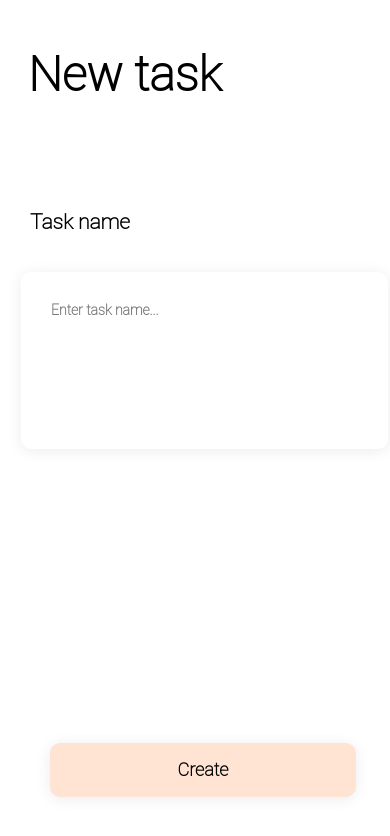
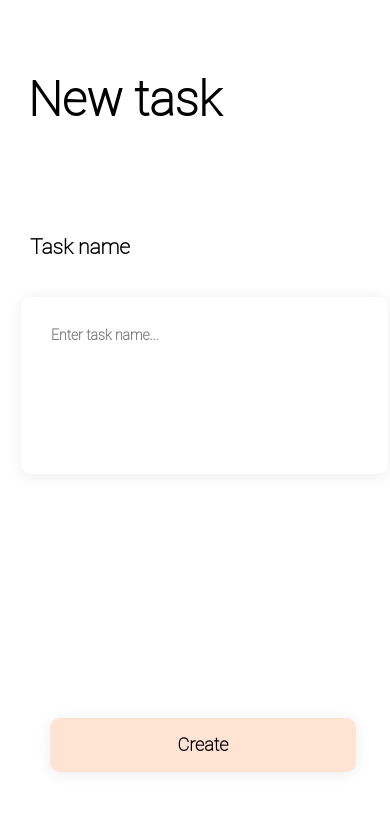
Before and after one commit to Fodro/upc_front_todo, a Vue app: page /todos/add in a window 390 px wide. Shown: the top 836 px of the page. Built offline with nearby package versions, Linux system fonts and the light colour scheme.

Commit message:
Fixed hovering on mobile

```diff
--- a/src/components/Login.vue
+++ b/src/components/Login.vue
@@ -123,5 +123,6 @@ export default {
     margin-right defaultMargin
     margin-left defaultMargin
     margin-top 125px
-
+  button:hover
+    background #FFE3D3
 </style>
--- a/src/components/Task.vue
+++ b/src/components/Task.vue
@@ -109,6 +109,8 @@ set_text_style() {
     box-shadow 0px 2px 15px rgba(0, 0, 0, 0.08)
     align-self center
     outline none
+  button:hover
+    background white
   .task
     margin-top 10px
     margin-left 0
--- a/src/views/AddTodo.vue
+++ b/src/views/AddTodo.vue
@@ -124,11 +124,13 @@ fonts = "Roboto Thin", sans-serif
     height 117px
     margin-left 34px
     margin-right 15px
-    margin-bottom 190px
+    margin-bottom 140px
   .btnCreate
     width 306px
     height 54px
     margin-right 19px
     margin-left 35px
     margin-bottom 34px
+  .btnCreate:hover
+    background #FFE3D3
 </style>
--- a/src/views/Todos.vue
+++ b/src/views/Todos.vue
@@ -146,6 +146,8 @@ export default {
       left 88%
       width 50px
       top 30%
+    .taskCount:hover
+      background #FFE3D3
     .addTask
       width 70px
       height 70px
@@ -155,4 +157,6 @@ export default {
       bottom 50px
       right 20px
       background #FFE3D3
+    .addTask:hover
+      background #FFE3D3
 </style>
```
